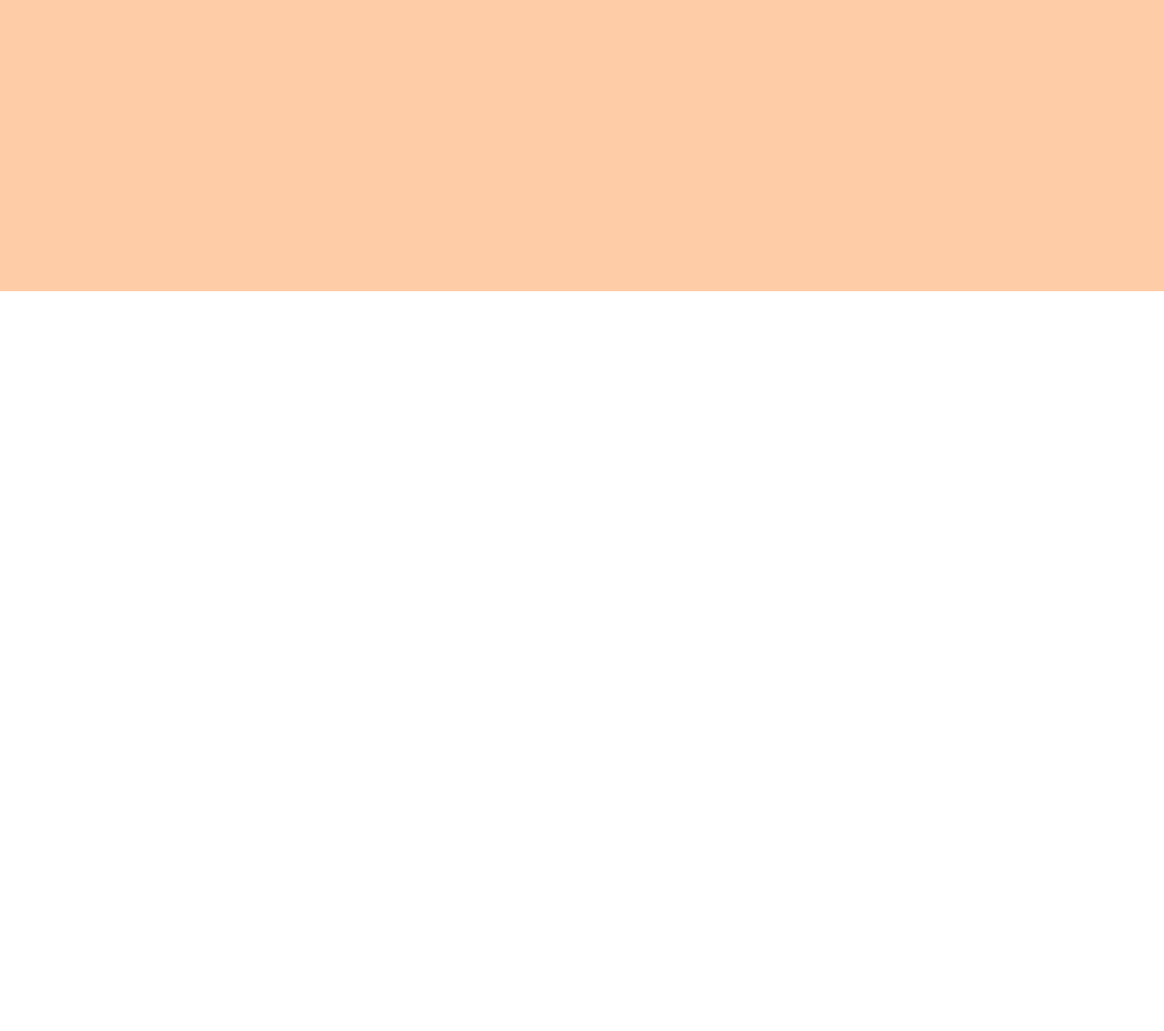
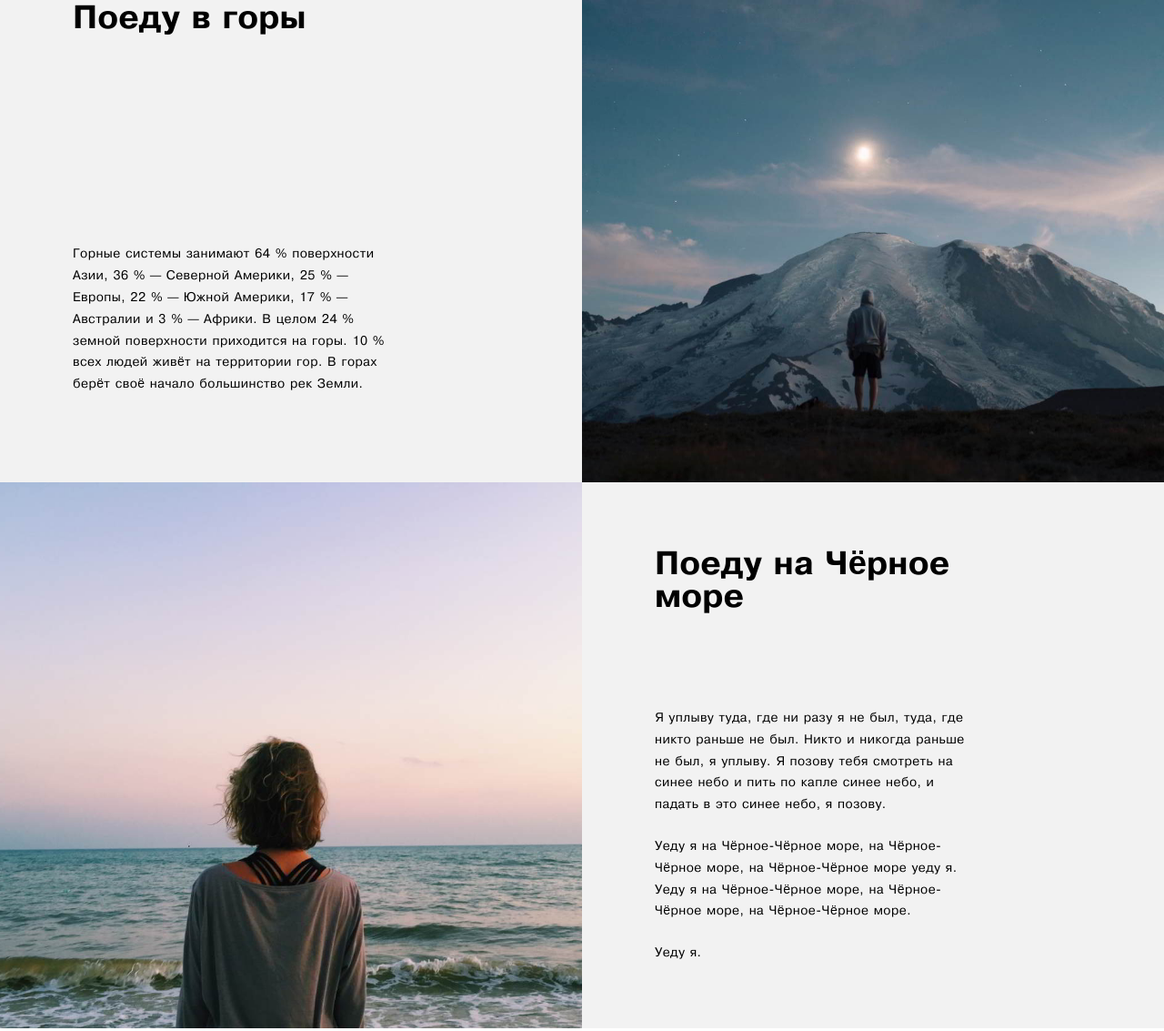
Before and after one commit to elmechanicus/where-will-i-go, a plain HTML site: page index.html in a window 1280 px wide. Shown: the part 1387-2520 px from the top of the page at 91% size. Before the commit the page ends 1707 px from the top, so only its background shows below. Drawn offline with Linux system fonts and the light colour scheme.

Commit message:
Карточки places. Шрифт забодался выравнивать... %)

```diff
--- /dev/null
+++ b/blocks/places/__description/places__description.css
@@ -0,0 +1,16 @@
+.places__description {
+    width: 100%;
+    margin: 0;
+    padding-top: 22px;
+    font-style: normal;
+    font-weight: normal;
+    font-size: 14px;
+    line-height: 1.7;
+    /* transform-origin: 0 0;
+    transform: scaleX(1.3); */
+    letter-spacing: 0.03em;
+}
+
+.places__description:first-child {
+    padding: 0;
+}
--- /dev/null
+++ b/blocks/places/__many-descriptions/places__many-descriptions.css
@@ -0,0 +1,3 @@
+.places__many-descriptions {
+    width: 100%;
+}
--- /dev/null
+++ b/blocks/places/__paragraf/_shift/places__paragraf_shift_bottom.css
@@ -0,0 +1,3 @@
+.places__paragraf_shift_bottom {
+    padding-bottom: 70px;
+}
--- /dev/null
+++ b/blocks/places/__paragraf/places__paragraf.css
@@ -0,0 +1,9 @@
+.places__paragraf {
+    display: flex;
+    flex-direction: column;
+    justify-content: space-between;
+    max-width: calc(100% - 288px);
+    width: 100%;
+    margin: 0;
+    padding: 74px 80px 95px 80px;
+}
--- /dev/null
+++ b/blocks/places/__photo/places__photo.css
@@ -0,0 +1,6 @@
+.places__photo {
+    width: 100%;
+    max-width: 720px;
+    height: 600px;
+    object-fit: cover;
+}
--- /dev/null
+++ b/blocks/places/__title/places__title.css
@@ -0,0 +1,10 @@
+.places__title {
+    margin: 0;
+    padding: 0;
+    font-style: normal;
+    font-weight: bold;
+    font-size: 36px;
+    line-height: 1;
+    transform-origin: 0 0;
+    transform: scaleX(1.01);
+}
--- a/blocks/places/places.css
+++ b/blocks/places/places.css
@@ -1 +1,7 @@
-.places {}
+.places {
+    display: grid;
+    width: 100%;
+    background-color: rgb(242, 242, 242);
+    grid-template-columns: repeat(2, 1fr);
+    grid-template-rows: repeat(3, 1fr);
+}
--- a/blocks/to-go/__subtitle/to-go__subtitle.css
+++ b/blocks/to-go/__subtitle/to-go__subtitle.css
@@ -6,5 +6,6 @@
     font-weight: bold;
     font-size: 37px;
     line-height: 1.3;
-    letter-spacing: -0.03em;
+    transform-origin: 0 0;
+    transform: scaleX(.945);
 }
--- a/index.html
+++ b/index.html
@@ -27,7 +27,31 @@
                 <img src="./images/intro-image.jpg" alt="Под хвостом самолёта" class="to-go__image">
             </cection>
             <section class="places">
-
+                <img src="./images/places-forest.jpg" alt="Лесная прогулка" class="places__photo">
+                <div class="places__paragraf">
+                    <h2 class="places__title">Поеду в лес</h2>
+                    <div class="places__many-descriptions">
+                        <p class="places__description">Лес — экологическая система, биоценоз, в которой главной жизненной формой являются деревья.</p>
+                        <p class="places__description">Лес — составная часть природы, понятие «лес» можно рассматривать на разных уровнях. В глобальном масштабе — это часть биосферы, в локальном — это может быть насаждение. Леса занимают около трети площади суши.</p>
+                    </div>
+                </div>
+                <div class="places__paragraf">
+                    <h2 class="places__title">Поеду в горы</h2>
+                    <div class="places__many-descriptions">
+                        <p class="places__description">Горные системы занимают 64 % поверхности Азии, 36 % — Северной Америки, 25 % — Европы, 22 % — Южной Америки, 17 % — Австралии и 3 % — Африки. В целом 24 % земной поверхности приходится на горы. 10 % всех людей живёт на территории
+                            гор. В горах берёт своё начало большинство рек Земли.</p>
+                    </div>
+                </div>
+                <img src="./images/places-mountains.jpg" alt="Горный Крым прекрасен" class="places__photo">
+                <img src="./images/places-black-sea.jpg" alt="Пора понежиться на пляжах ЮБК" class="places__photo">
+                <div class="places__paragraf places__paragraf_shift_bottom">
+                    <h2 class="places__title">Поеду на Чёрное море</h2>
+                    <div class="places__many-descriptions ">
+                        <p class="places__description">Я уплыву туда, где ни разу я не был, туда, где никто раньше не был. Никто и никогда раньше не был, я уплыву. Я позову тебя смотреть на синее небо и пить по капле синее небо, и падать в это синее небо, я позову.</p>
+                        <p class="places__description">Уеду я на Чёрное-Чёрное море, на Чёрное-Чёрное море,&nbsp;на Чёрное-Чёрное море уеду я. Уеду я на Чёрное-Чёрное море, на Чёрное-Чёрное море, на Чёрное-Чёрное море.</p>
+                        <p class="places__description">Уеду я.</p>
+                    </div>
+                </div>
             </section>
             <section class="quotes">
 
--- a/pages/index.css
+++ b/pages/index.css
@@ -14,6 +14,12 @@
 @import url(../blocks/to-go/__paragraf/to-go__paragraf.css);
 @import url(../blocks/to-go/__image/to-go__image.css);
 @import url(../blocks/places/places.css);
+@import url(../blocks/places/__photo/places__photo.css);
+@import url(../blocks/places/__paragraf/places__paragraf.css);
+@import url(../blocks/places/__paragraf/_shift/places__paragraf_shift_bottom.css);
+@import url(../blocks/places/__title/places__title.css);
+@import url(../blocks/places/__many-descriptions/places__many-descriptions.css);
+@import url(../blocks/places/__description/places__description.css);
 @import url(../blocks/quotes/quotes.css);
 @import url(../blocks/footer/footer.css);
 @import url(../blocks/footer/__copyright/footer__copyright.css);
```
